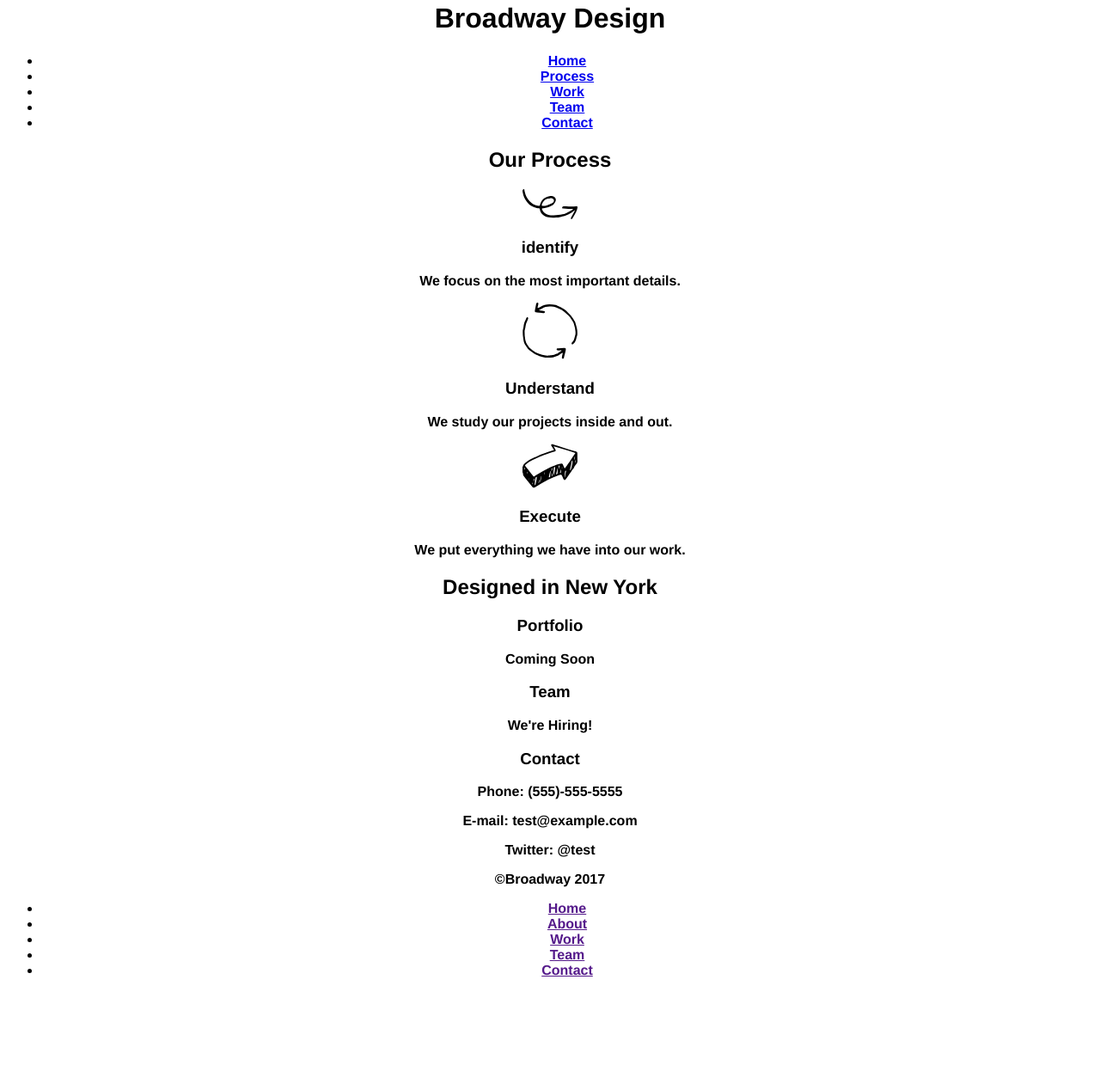
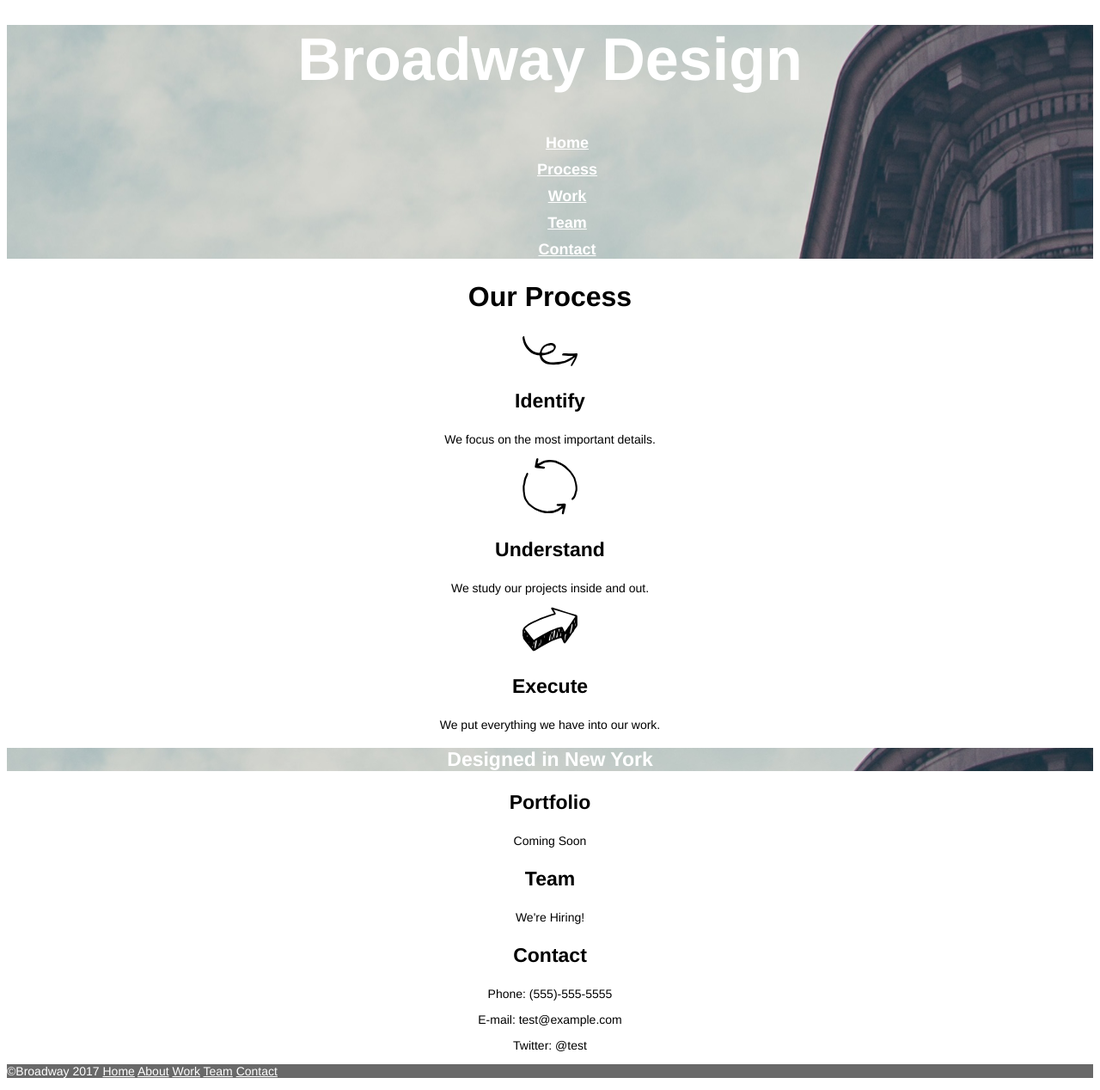
Before and after one commit to maboeh/broadway, a plain HTML site: page index.html in a window 1280 px wide. Shown: the part 18-1286 px from the top of the page at 86% size. Before the commit the page ends 1172 px from the top, so only its background shows below. Drawn offline with Linux system fonts and the light colour scheme.

Commit message:
css final

```diff
--- a/css/style.css
+++ b/css/style.css
@@ -3,3 +3,51 @@ html {
     font-family: Helvetica;
     font-weight: bold;
 }
+
+h1 {
+    color: white;
+    font-size: 70px;
+}
+
+h2 {
+    font-size: 32px;
+}
+
+h3 {
+    font-size: 23px;
+}
+
+p {
+    font-size: 14px;
+    font-weight: normal;
+}
+
+.img-broadway {
+    background-image: url("./../resources/images/the-flatiron-building.png");
+}
+
+.img-broadway ul li {
+    list-style-type: none;
+    font-size: 18px;
+    margin: 10px;
+}
+
+.img-broadway ul li a {
+    color: white;
+}
+
+.img-broadway h2 {
+    font-size: 23px;
+    color: white;
+}
+
+#footer {
+    font-size: 11px;
+    color: white;
+    background-color: dimgray;
+    text-align: left;
+}
+
+#footer a {
+    color: white;
+}
--- a/index.html
+++ b/index.html
@@ -10,7 +10,7 @@
 </head>
 
 <body>
-    <div>
+    <div class="img-broadway">
         <h1>Broadway Design</h1>
         <ul>
             <li>
@@ -35,7 +35,7 @@
     <div>
         <h2>Our Process</h2>
         <img src="./resources/icons/identify.svg" alt="">
-        <h3>identify</h3>
+        <h3>Identify</h3>
         <p>We focus on the most important details.</p>
         <img src="./resources/icons/understand.svg" alt="">
         <h3>Understand</h3>
@@ -44,7 +44,7 @@
         <h3>Execute</h3>
         <p>We put everything we have into our work.</p>
     </div>
-    <div>
+    <div class="img-broadway">
         <h2>Designed in New York</h2>
     </div>
     <div>
@@ -57,16 +57,17 @@
         <p>E-mail: test@example.com</p>
         <p>Twitter: @test</p>
     </div>
-    <div>
+    <div id="footer">
         <p>&copy;Broadway 2017
-            <ul>
-                <li> <a href="">Home</a> </li>
-                <li> <a href="">About</a> </li>
-                <li> <a href="">Work</a> </li>
-                <li> <a href="">Team</a> </li>
-                <li> <a href="">Contact</a> </li>
-            </ul>
+
+            <a href="">Home</a>
+            <a href="">About</a>
+            <a href="">Work</a>
+            <a href="">Team</a>
+            <a href="">Contact</a>
+
         </p>
+
 
     </div>
 
```
